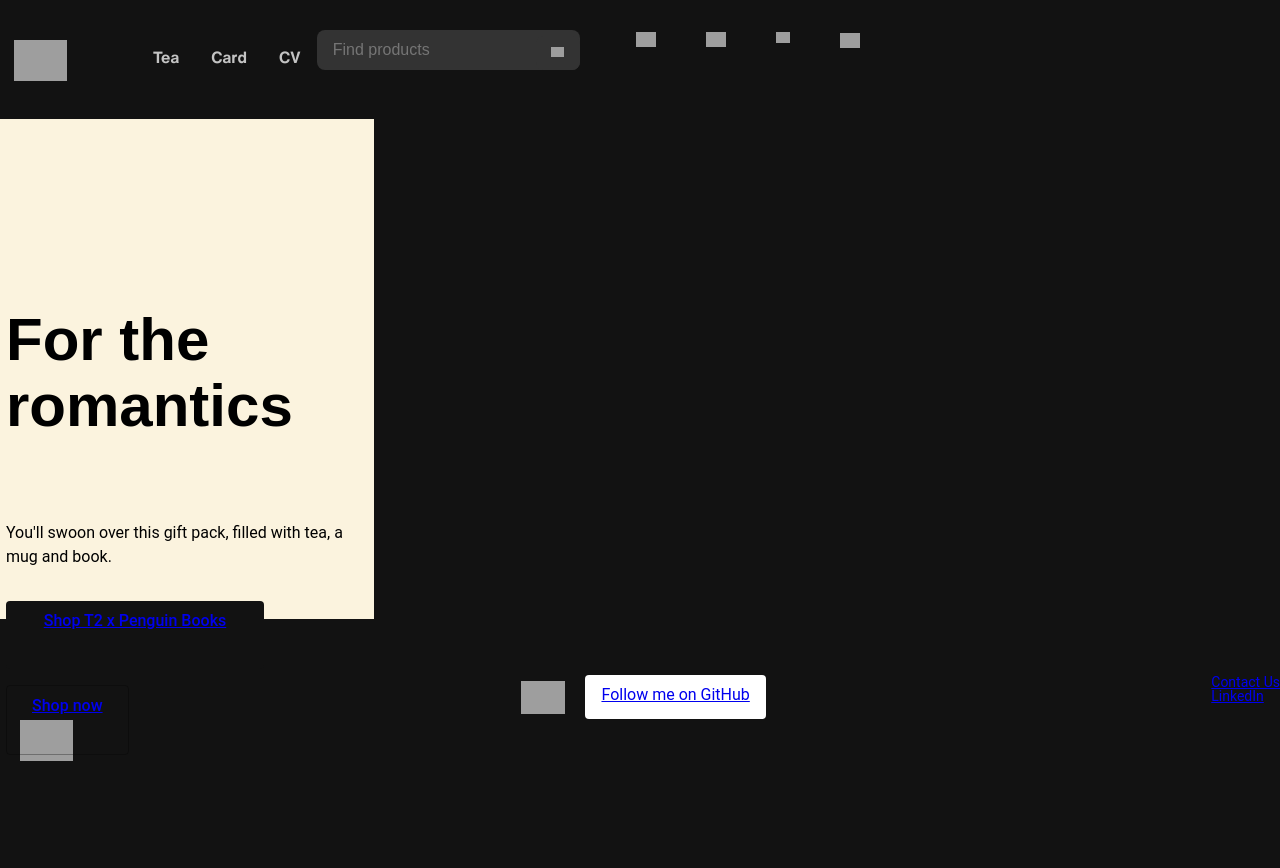
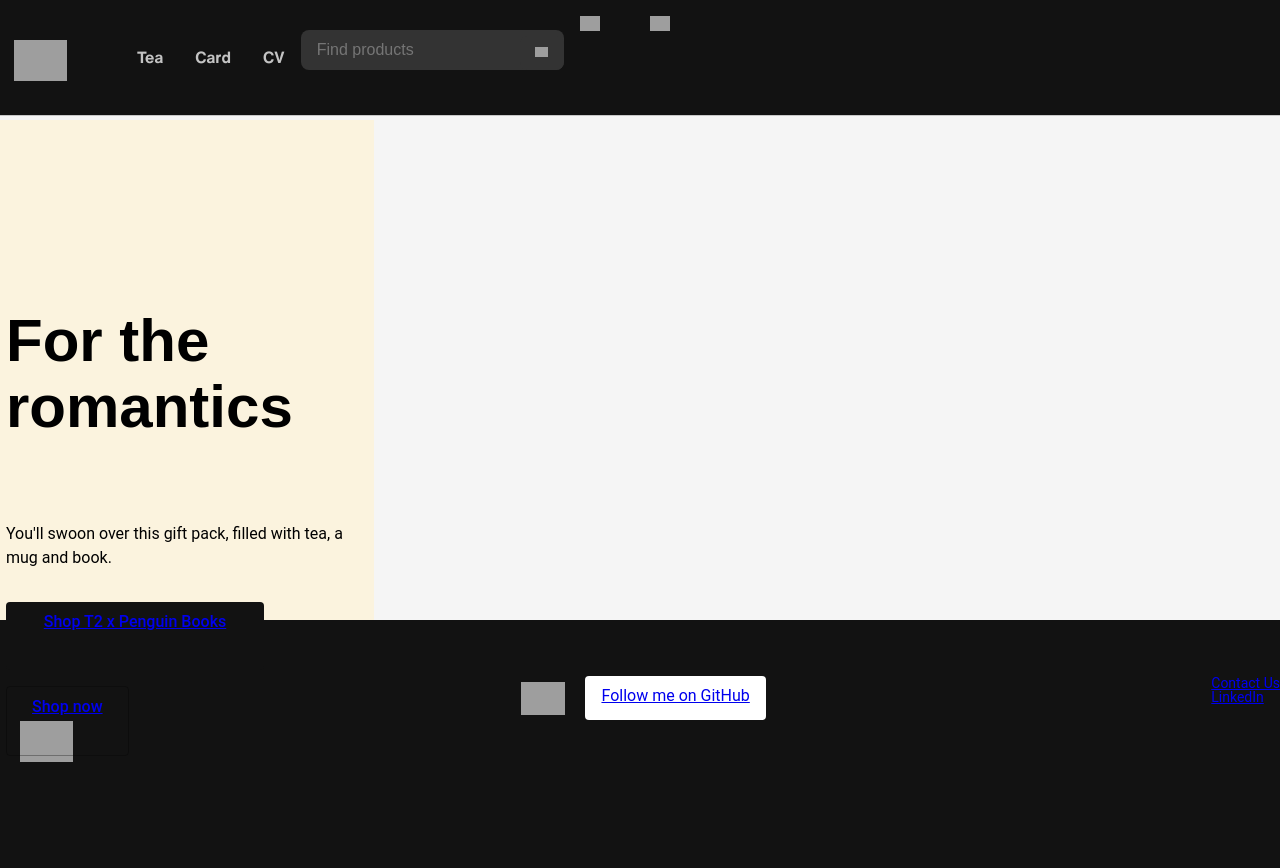
Before and after one commit to Timothy-itayi/T2-Clone, a website: page index.html in a window 1280 px wide. Shown: the top 868 px of the page. Drawn offline with nearby package versions, Linux system fonts and the light colour scheme; grey boxes are pictures that could not be loaded.

Commit message:
tinker with nav bar css

```diff
--- a/index.html
+++ b/index.html
@@ -20,8 +20,8 @@
     <title>T2 Clone</title>
   </head>
   <body>
-    <header>
-      <div class="header-border">
+    <header class="header-border">
+
         <div class="header-container">
 
               <div class="logo-wrapper">
@@ -74,6 +74,10 @@
                   <a href="https://timothyitayi.com/" target="_blank">CV</a>
                 </div>
 
+
+
+
+              <div class="pull right">
                 <div class="search-container">
                   <div class="search-inner">
                     <form class="search-form" role="search">
@@ -96,14 +100,14 @@
                     </form>
                   </div>
                 </div>
-
+              </div>
 
 
 
                 <!-- Other Icons and Search -->
                 <div class="icon-wrapper">
-                  <ul class="icon-list">
-                    <li class="icon-item">
+                  <div class="icon-list">
+                    <div class="icon-item">
                       <a href="#" class="icon-link">
                         <img
                           src="https://cdn.builder.io/api/v1/image/assets/TEMP/628808087b1b74ee9946b9b813b9ddb27bda876f8b53f8248fb2dd645cc4ac4a?placeholderIfAbsent=true&apiKey=32a425db04fb41a99abdd773c723f591"
@@ -111,8 +115,8 @@
                           class="Git"
                         />
                       </a>
-                    </li>
-                    <li class="icon-item">
+                    </div>
+                    <div class="icon-item">
                       <a href="#" class="icon-link" aria-label="find me">
                         <img
                           src="https://cdn.builder.io/api/v1/image/assets/TEMP/aadb26632264dc6266bdcab973720ac5a5c79ffd25d7f8d30241dad6dd6fc176?placeholderIfAbsent=true&apiKey=32a425db04fb41a99abdd773c723f591"
@@ -120,28 +124,13 @@
                           class="Git"
                         />
                       </a>
-                    </li>
-                    <li class="icon-item">
-                      <a href="#" class="icon-link" aria-label="Shopping Cart">
-                        <img
-                          src="https://cdn.builder.io/api/v1/image/assets/TEMP/422f65046006825a6ee726b0ebca342d820aac571457c787a3df72e65145ae1b?placeholderIfAbsent=true&apiKey=32a425db04fb41a99abdd773c723f591"
-                          alt=""
-                          class="cart-icon"
-                        />
-                      </a>
-                    </li>
-                    <li class="icon-item">
-                      <img
-                        src="https://cdn.builder.io/api/v1/image/assets/TEMP/70e629c2eb77cd7be438ad13cbcbcafd9ca1cac7136ad5181ad19925dd81de1c?placeholderIfAbsent=true&apiKey=32a425db04fb41a99abdd773c723f591"
-                        alt="United States Flag"
-                        class="flag-image"
-                      />
-                    </li>
-                  </ul>
-                </div>
+                    </div>
+                  </div>
+
               </div>
-              </div>
+            </div>
 
+            </header>
 
           <section class="romantic-gift-container">
             <div class="romantic-gift-wrapper">
@@ -403,6 +392,6 @@
           </footer>
         </div>
 
-    </header>
+
   </body>
 </html>
--- a/public/assets/globals.css
+++ b/public/assets/globals.css
@@ -195,9 +195,9 @@ body {
 
 .header-container {
   display: flex;
+  justify-content: flex-start;
   width: 100%;
-  justify-content: flex-start;/* Ensure content is spaced out */
-  flex-wrap: wrap;
+
 
 
 
@@ -232,17 +232,11 @@ body {
 .nav-container {
   background-color: #121212;
   min-height: 68px;
-  padding-left: 16px;
+
   display:flex;
-  justify-content: space-between;
+ justify-content: stretch;
 }
-.nav-bar-header{
-    padding: 6px 3px;
-    border: none;
-    color: #fff;
-    font-size: .75em;
-    margin-right: 24px;
-}
+
 
 .nav-inner {
   display: flex;
@@ -375,6 +369,7 @@ body {
 
 }
 
+
 .search-wrapper{
 
   position: relative;
@@ -472,7 +467,7 @@ body {
   text-align: center;
   gap: 50px;
   position: relative;
-  justify-content: space-between;
+
 }
 .icon-link {
   display: flex;
```
